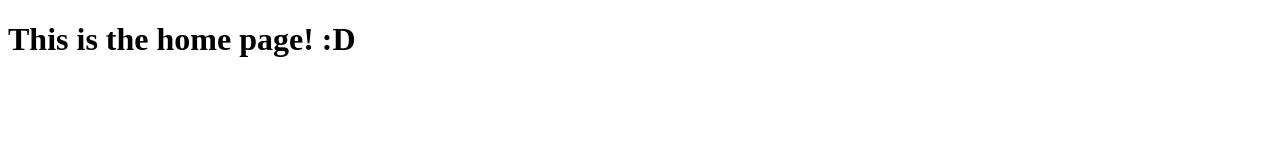
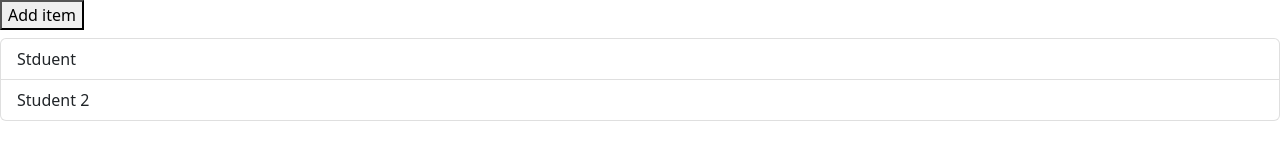
Before and after one commit to KyleDom/Lomigo-SE2125, a plain HTML site: page home.html in a window 1280 px wide. Drawn offline with nearby package versions, Linux system fonts and the light colour scheme.

Commit message:
Update home.html

```diff
--- a/home.html
+++ b/home.html
@@ -4,9 +4,18 @@
     <meta charset="UTF-8">
     <meta http-equiv="X-UA-Compatible" content="IE=edge">
     <meta name="viewport" content="width=device-width, initial-scale=1.0">
+    <link href="https://cdn.jsdelivr.net/npm/bootstrap@5.2.1/dist/css/bootstrap.min.css"
+    rel="stylesheet" integrity="sha384-iYQeCzEYFbKjA/T2uDLTpkwGzCiq6soy8tYaI1GyVh/UjpbCx/TYkiZhlZB6+fzT"
+    crossorigin="anonymous">
     <title>Home</title>
 </head>
 <body>
-    <h1>This is the home page! :D</h1>
+    <script src="home-script.js"></script>
+    <button id="add-Btn" class="mb-2">Add item</button>
+
+<ul id='list' class="list-group">
+  <li class="list-group-item">Stduent</li>
+  <li class="list-group-item">Student 2 </li>
+ </ul>
 </body>
 </html>
```
